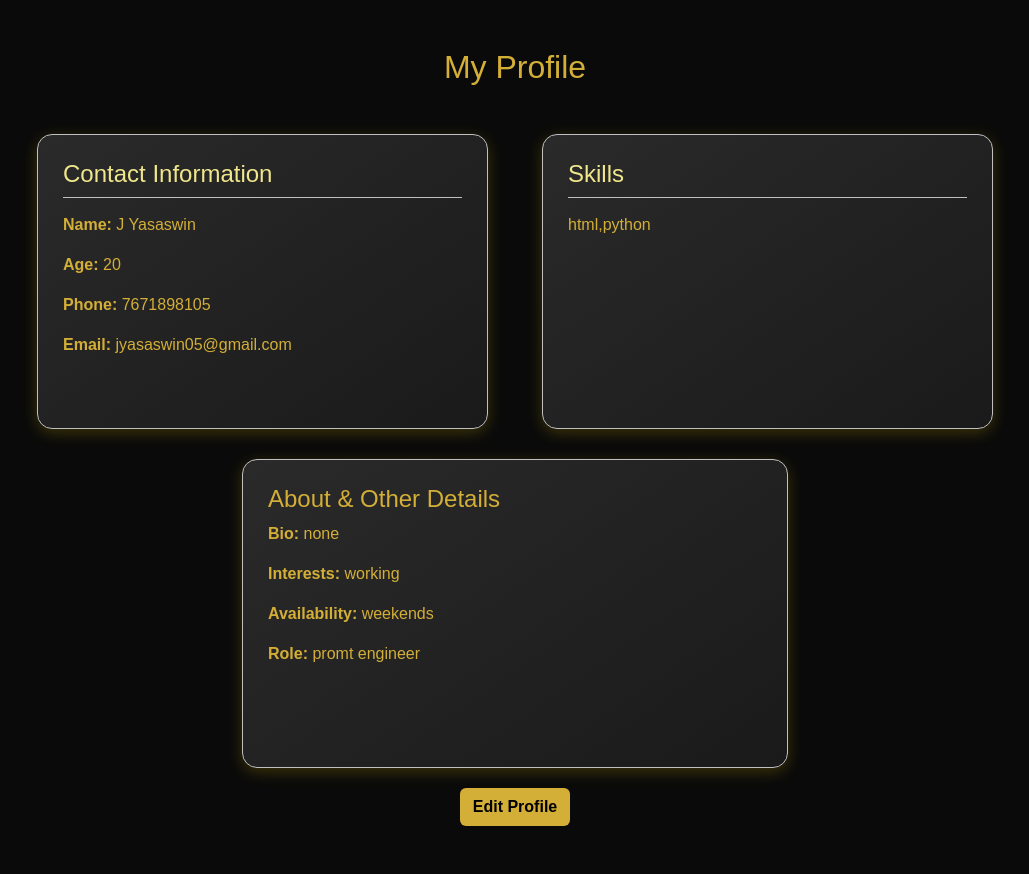
After one commit to Jyasaswin/404-NOT-FOUND-, a Flask app: page /profile in a window 1280 px wide. The commit adds this page. Shown: the whole page, without its empty margins (125-1154 px from the left). Run offline with Flask 3, Linux system fonts and the light colour scheme; a user stored in the database is signed in; data comes from the database, SQL or seed files in the repository.

Commit message:
made profile page

```diff
--- a/app.py
+++ b/app.py
@@ -64,7 +64,8 @@ def login():
         conn.close()
 
         if user and check_password_hash(user[3], password):
-            session["username"] = username
+            session["user_id"] = user[0]      # store user id
+            session["username"] = user[1]     # store username
             flash("You are logged in successfully!", "success")
             return redirect(url_for("dashboard"))
         else:
@@ -73,20 +74,20 @@ def login():
 
 @app.route("/dashboard")
 def dashboard():
-    if "username" in session:
+    if "user_id" in session:
         return render_template("dashboard.html", username=session["username"])
     return redirect(url_for("login"))
 
 @app.route("/add_skills", methods=["GET", "POST"])
 def add_skills():
-    if "username" not in session:
+    if "user_id" not in session:
         return redirect(url_for("login"))
 
     if request.method == "POST":
         skills = request.form.get("skills")
         conn = sqlite3.connect("users.db")
         c = conn.cursor()
-        c.execute("UPDATE users SET skills=? WHERE username=?", (skills, session["username"]))
+        c.execute("UPDATE users SET skills=? WHERE id=?", (skills, session["user_id"]))
         conn.commit()
         conn.close()
         flash("Skills added successfully!", "success")
@@ -96,7 +97,7 @@ def add_skills():
 
 @app.route("/add_personal", methods=["GET", "POST"])
 def add_personal():
-    if "username" not in session:
+    if "user_id" not in session:
         return redirect(url_for("login"))
 
     if request.method == "POST":
@@ -109,8 +110,8 @@ def add_personal():
         c = conn.cursor()
         c.execute("""UPDATE users
                      SET fullname=?, age=?, contact=?, bio=?
-                     WHERE username=?""",
-                  (fullname, age, contact, bio, session["username"]))
+                     WHERE id=?""",
+                  (fullname, age, contact, bio, session["user_id"]))
         conn.commit()
         conn.close()
         flash("Personal details added successfully!", "success")
@@ -120,7 +121,7 @@ def add_personal():
 
 @app.route("/add_other", methods=["GET", "POST"])
 def add_other():
-    if "username" not in session:
+    if "user_id" not in session:
         return redirect(url_for("login"))
 
     if request.method == "POST":
@@ -132,8 +133,8 @@ def add_other():
         c = conn.cursor()
         c.execute("""UPDATE users
                      SET interests=?, availability=?, role=?
-                     WHERE username=?""",
-                  (interests, availability, role, session["username"]))
+                     WHERE id=?""",
+                  (interests, availability, role, session["user_id"]))
         conn.commit()
         conn.close()
         flash("Other details added successfully!", "success")
@@ -141,9 +142,51 @@ def add_other():
 
     return render_template("add_other.html")
 
+@app.route("/profile")
+def profile():
+    if "user_id" not in session:
+        return redirect(url_for("login"))
+    conn = sqlite3.connect("users.db")
+    c = conn.cursor()
+    c.execute("SELECT * FROM users WHERE id = ?", (session["user_id"],))
+    user = c.fetchone()
+    conn.close()
+    return render_template("profile.html", user=user)
+
+@app.route("/edit_profile", methods=["GET", "POST"])
+def edit_profile():
+    if "user_id" not in session:
+        return redirect(url_for("login"))
+    if request.method == "POST":
+        fullname = request.form["fullname"]
+        age = request.form["age"]
+        contact = request.form["contact"]
+        bio = request.form["bio"]
+        skills = request.form["skills"]
+        interests = request.form["interests"]
+        availability = request.form["availability"]
+        role = request.form["role"]
+
+        conn = sqlite3.connect("users.db")
+        c = conn.cursor()
+        c.execute("""UPDATE users
+                     SET fullname=?, age=?, contact=?, bio=?, skills=?, interests=?, availability=?, role=?
+                     WHERE id=?""",
+                  (fullname, age, contact, bio, skills, interests, availability, role, session["user_id"]))
+        conn.commit()
+        conn.close()
+        return redirect(url_for("profile"))
+
+    conn = sqlite3.connect("users.db")
+    c = conn.cursor()
+    c.execute("SELECT * FROM users WHERE id=?", (session["user_id"],))
+    user = c.fetchone()
+    conn.close()
+    return render_template("edit_profile.html", user=user)
+
 @app.route("/logout")
 def logout():
-    session.pop("username", None)
+    session.clear()
     return redirect(url_for("home"))
 
 if __name__ == "__main__":
--- a/templates/login.html
+++ b/templates/login.html
@@ -7,7 +7,7 @@
   <link href="https://cdn.jsdelivr.net/npm/bootstrap@5.3.2/dist/css/bootstrap.min.css" rel="stylesheet">
   <style>
     body {
-      background: linear-gradient(to right, #8e2de2, #ff6a88); /* purple to pink */
+      background: linear-gradient(to right, #8e2de2, #ff6a88);
       font-family: Arial, sans-serif;
     }
     .navbar {
@@ -60,7 +60,6 @@
 
   <div class="container d-flex justify-content-center align-items-center vh-100">
     <div class="card p-4 w-50">
-      <!-- Profile Picture -->
       <img src="https://cdn-icons-png.flaticon.com/512/847/847969.png" alt="Profile" class="profile-pic">
 
 
--- /dev/null
+++ b/templates/profile.html
@@ -0,0 +1,94 @@
+<!DOCTYPE html>
+<html lang="en">
+<head>
+  <meta charset="UTF-8">
+  <meta name="viewport" content="width=device-width, initial-scale=1.0">
+  <title>My Profile</title>
+  <link href="https://cdn.jsdelivr.net/npm/bootstrap@5.3.2/dist/css/bootstrap.min.css" rel="stylesheet">
+  <style>
+    body {
+      background: #0a0a0a;
+      color: #d4af37;
+      font-family: Arial, sans-serif;
+    }
+
+    .section-card {
+      background: linear-gradient(145deg, #2a2a2a, #1a1a1a);
+      border: 1px solid #c0c0c0;
+      border-radius: 15px;
+      padding: 25px;
+      box-shadow: 0 4px 15px rgba(255, 215, 0, 0.2);
+      margin-bottom: 30px;
+      height: 100%;
+    }
+    .section-card-1 {
+      background: linear-gradient(145deg, #2a2a2a, #1a1a1a);
+      border: 1px solid #c0c0c0;
+      border-radius: 15px;
+      padding: 25px;
+      box-shadow: 0 4px 15px rgba(255, 215, 0, 0.2);
+      margin-bottom: 30px;
+      margin-top: 30px;
+      height: 100%;
+    }
+
+    .section-card h4 {
+      color: #f0e68c;
+      border-bottom: 1px solid #c0c0c0;
+      padding-bottom: 8px;
+      margin-bottom: 15px;
+    }
+
+    .btn-custom {
+      background-color: #d4af37;
+      color: black;
+      font-weight: bold;
+      margin-top: 50px;
+    }
+
+    .row-gap {
+      gap: 30px;
+    }
+  </style>
+</head>
+<body class="container py-5">
+
+  <h2 class="mb-5 text-center">My Profile</h2>
+
+  <div class="row row-gap justify-content-center">
+    <div class="col-md-5">
+      <div class="section-card">
+        <h4>Contact Information</h4>
+        <p><b>Name:</b> {{ user[5] }}</p>
+        <p><b>Age:</b> {{ user[6] }}</p>
+        <p><b>Phone:</b> {{ user[7] }}</p>
+        <p><b>Email:</b> {{ user[2] }}</p>
+      </div>
+    </div>
+
+    <div class="col-md-5">
+      <div class="section-card">
+        <h4>Skills</h4>
+        <p>{{ user[4] if user[4] else "No skills added yet" }}</p>
+      </div>
+    </div>
+  </div>
+
+  <div class="row justify-content-center">
+    <div class="col-md-6">
+      <div class="section-card-1">
+        <h4>About & Other Details</h4>
+        <p><b>Bio:</b> {{ user[8] }}</p>
+        <p><b>Interests:</b> {{ user[9] }}</p>
+        <p><b>Availability:</b> {{ user[10] }}</p>
+        <p><b>Role:</b> {{ user[11] }}</p>
+      </div>
+    </div>
+  </div>
+
+  <div class="text-center">
+    <a href="{{ url_for('edit_profile') }}" class="btn btn-custom">Edit Profile</a>
+  </div>
+
+</body>
+</html>
```
Also changed, not shown: templates/dashboard.html (+6 -1 lines), templates/home.html (+3 -4 lines), static/images/default_image.png (added).
